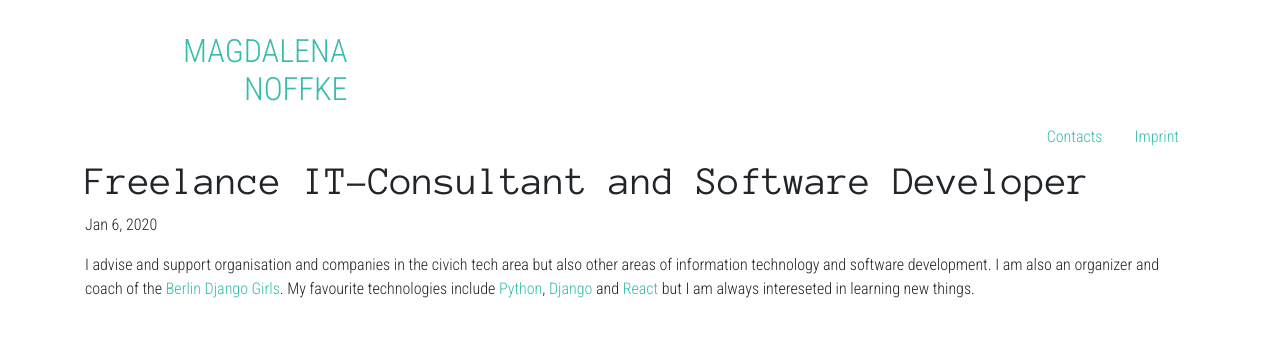
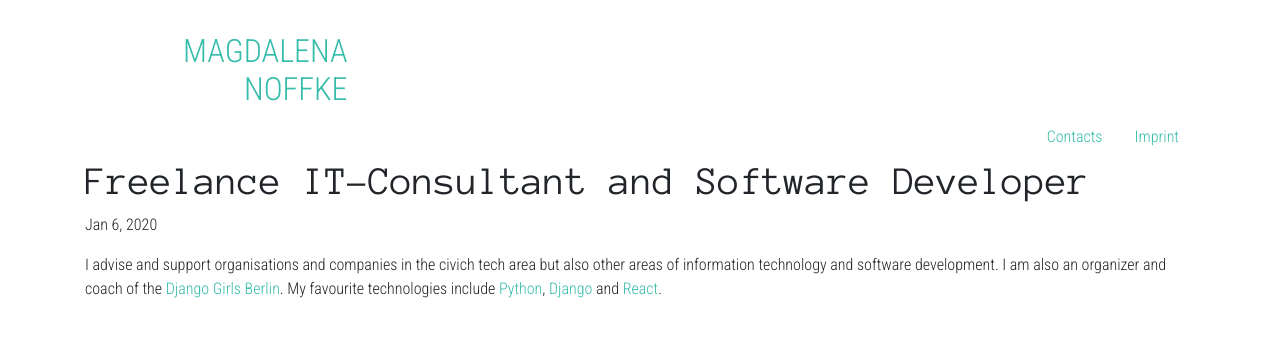
Before and after one commit to MagdaN/MagdaN.github.io, a Jekyll site: the page built from _posts/2020-02-01-freelance.markdown, in a window 1280 px wide. Shown: the top 337 px of the page. Built offline with Jekyll 4.4.1, drawn with Linux system fonts in a browser that asks for light colours.

Commit message:
Update 2020-02-01-freelance.markdown

```diff
--- a/_posts/2020-02-01-freelance.markdown
+++ b/_posts/2020-02-01-freelance.markdown
@@ -5,11 +5,11 @@ time: "Feb. 2020 until now"
 date:   2020-01-06 16:54:00 +0100
 categories: [work]
 ---
-I advise and support organisation and companies in the civich tech area but also other areas of information technology and software development. I am also an organizer and coach of the [Berlin Django Girls]. My favourite technologies include [Python], [Django] and [React] but I am always intereseted in learning new things.
+I advise and support organisations and companies in the civich tech area but also other areas of information technology and software development. I am also an organizer and coach of the [Django Girls Berlin]. My favourite technologies include [Python], [Django] and [React].
 
 
 
-[Berlin Django Girls]: https://djangogirls.org/berlin/
+[Django Girls Berlin]: https://djangogirls.org/berlin/
 [Python]: https://www.python.org/
 [Django]: https://www.djangoproject.com/
 [React]: https://reactjs.org/
```
